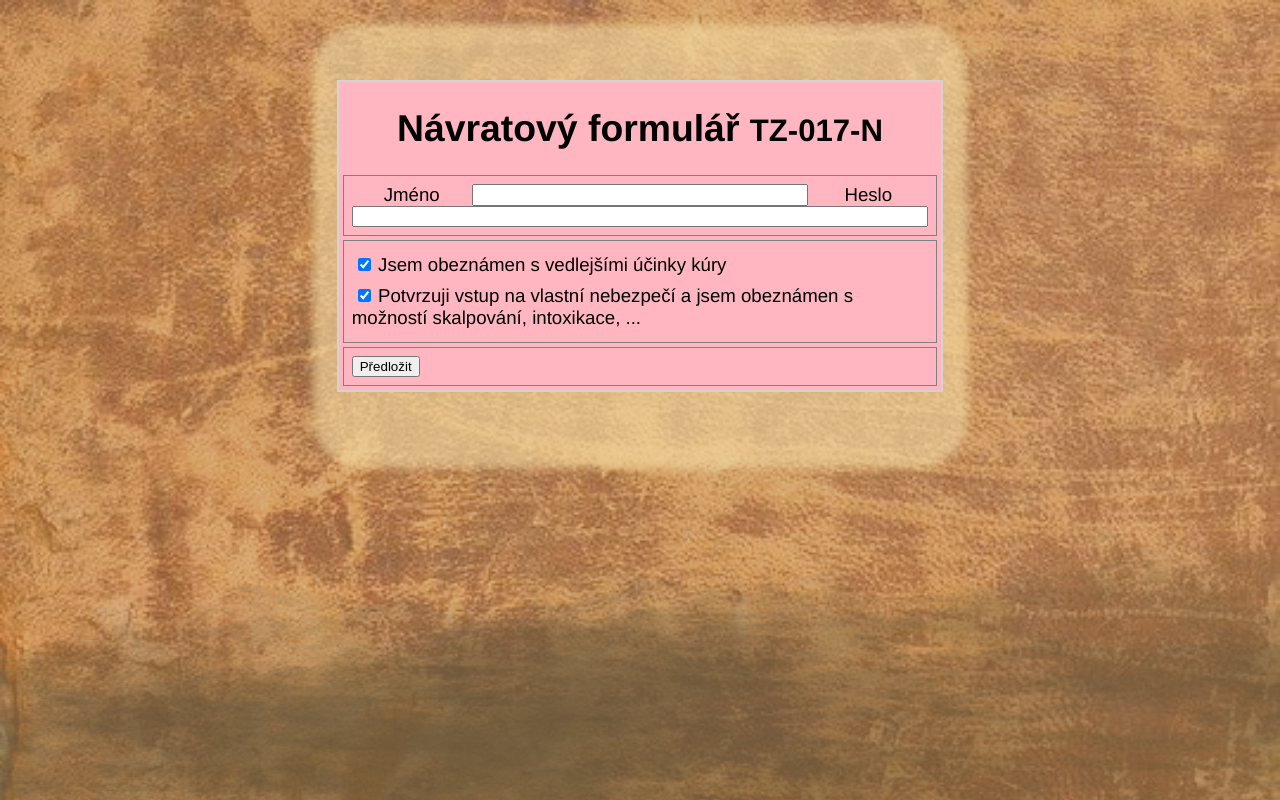
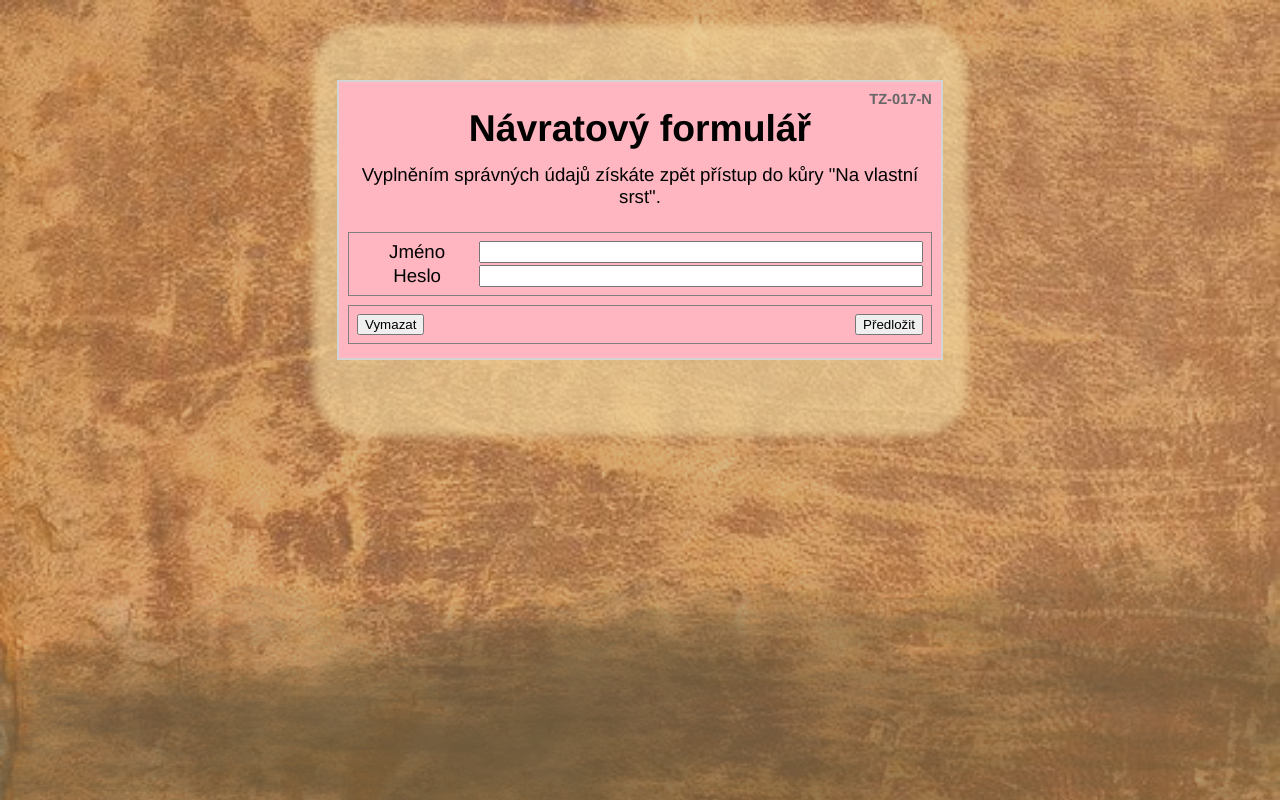
Before and after one commit to com-pot/treasure-hunt-vue, a Vue app: page /auth/TZ-017-N in a window 1280 px wide. Built offline with nearby package versions, Linux system fonts and the light colour scheme.

Commit message:
Polish AuthForm appearance

```diff
--- a/src/modules/Auth/components/WelcomeForm.vue
+++ b/src/modules/Auth/components/WelcomeForm.vue
@@ -1,6 +1,9 @@
 <template>
   <form class="auth-form" @submit.prevent="submitForm">
-    <h1>{{formSpec.title}} <small>{{formSpec.id}}</small></h1>
+    <span class="form-code">{{formSpec.id}}</span>
+    <h1>{{formSpec.title}}</h1>
+    <p>{{formSpec.description}}</p>
+
     <div class="form-group">
       <label for="login" class="input-label">Jméno</label>
       <input name="login" id="login" v-model="values.login"/>
@@ -12,7 +15,7 @@
       />
     </div>
 
-    <div class="form-group">
+    <div class="form-group" v-if="formSpec.id === 'TZ-017-U'">
       <label class="check-input">
         <input type="checkbox" checked readonly>
         <span>Jsem obeznámen s vedlejšími účinky kúry</span>
@@ -23,7 +26,8 @@
       </label>
     </div>
 
-    <div class="form-group">
+    <div class="form-group controls">
+      <button type="reset">Vymazat</button>
       <button type="submit">Předložit</button>
     </div>
   </form>
--- a/src/modules/Auth/model/AuthForms.ts
+++ b/src/modules/Auth/model/AuthForms.ts
@@ -1,4 +1,5 @@
 type AuthForm = {
     id: string,
     title: string,
+    description: string,
 };
--- a/src/modules/Auth/views/Authorization.vue
+++ b/src/modules/Auth/views/Authorization.vue
@@ -21,11 +21,17 @@ type AvailableForm = {
 
 const availableForms: AvailableForm[] = [
   {
-    spec: {id: 'TZ-017-U', title: 'Uvítací formulář'},
+    spec: {
+      id: 'TZ-017-U', title: 'Uvítací formulář',
+      description: 'Vyplněním unikátních údajů získáváte přístup do kůry "Na vlastní srst" která vás vezme do jiného světa.',
+    },
     component: WelcomeForm,
   },
   {
-    spec: {id: 'TZ-017-N', title: 'Návratový formulář'},
+    spec: {
+      id: 'TZ-017-N', title: 'Návratový formulář',
+      description: 'Vyplněním správných údajů získáte zpět přístup do kůry "Na vlastní srst".'
+    },
     component: WelcomeForm,
   },
 ];
--- a/src/sass/_layout.scss
+++ b/src/sass/_layout.scss
@@ -19,11 +19,12 @@ body {
 
 #sotw {
   padding-top: 5vh;
+  padding-bottom: 5vh;
 }
 .root-container {
   max-width: 60ch;
   width: 80vw;
-  margin: 0 auto;
+  margin: 0 auto 5vh;
   padding: 40px 8px 60px;
 
   border-radius: 2rem;
@@ -36,8 +37,8 @@ body {
   position: fixed;
   z-index: -1;
   top: 0;
-  height: 100vh;
-  width: 100vw;
+  height: 100%;
+  width: 100%;
   pointer-events: none;
   overflow: hidden;
 }
--- a/src/sass/themes/sotw/_authForm.scss
+++ b/src/sass/themes/sotw/_authForm.scss
@@ -1,28 +1,55 @@
 .auth-form {
+  padding: 0.5em;
   background: lightpink;
   border: 2px solid lightgray;
+
+  display: flex;
+  flex-direction: column;
+
+  .form-code {
+    align-self: flex-end;
+    font-size: 11pt;
+    font-weight: bold;
+    color: #666;
+  }
+
+  h1 {
+    margin-top: 0;
+    margin-bottom: 0.25em;
+
+    ~ p {
+      margin-top: 0.25em;
+    }
+  }
 }
 
 .form-group {
-  margin: 4px;
+  margin: 0.25em 0;
   padding: 8px;
 
   border: 1px solid gray;
 
-  display: flex;
-  flex-direction: row;
-  flex-wrap: wrap;
+  display: grid;
+  grid-template-columns: 120px 1fr;
+  gap: 0.125em;
 
-  .input-label {
-    width: 120px;
+  @media (max-width: 500px) {
+    grid-template-columns: 1fr;
+
+    label {
+      place-self: start;
+    }
   }
 
-  input {
-    flex: 1;
+  &.controls {
+    display: flex;
+    justify-content: space-between;
   }
 
   .check-input {
-    margin-block: 0.25em;
+    grid-column: span 2;
+
+    margin: 0.25em 0;
     text-align: start;
 
     input {
```
